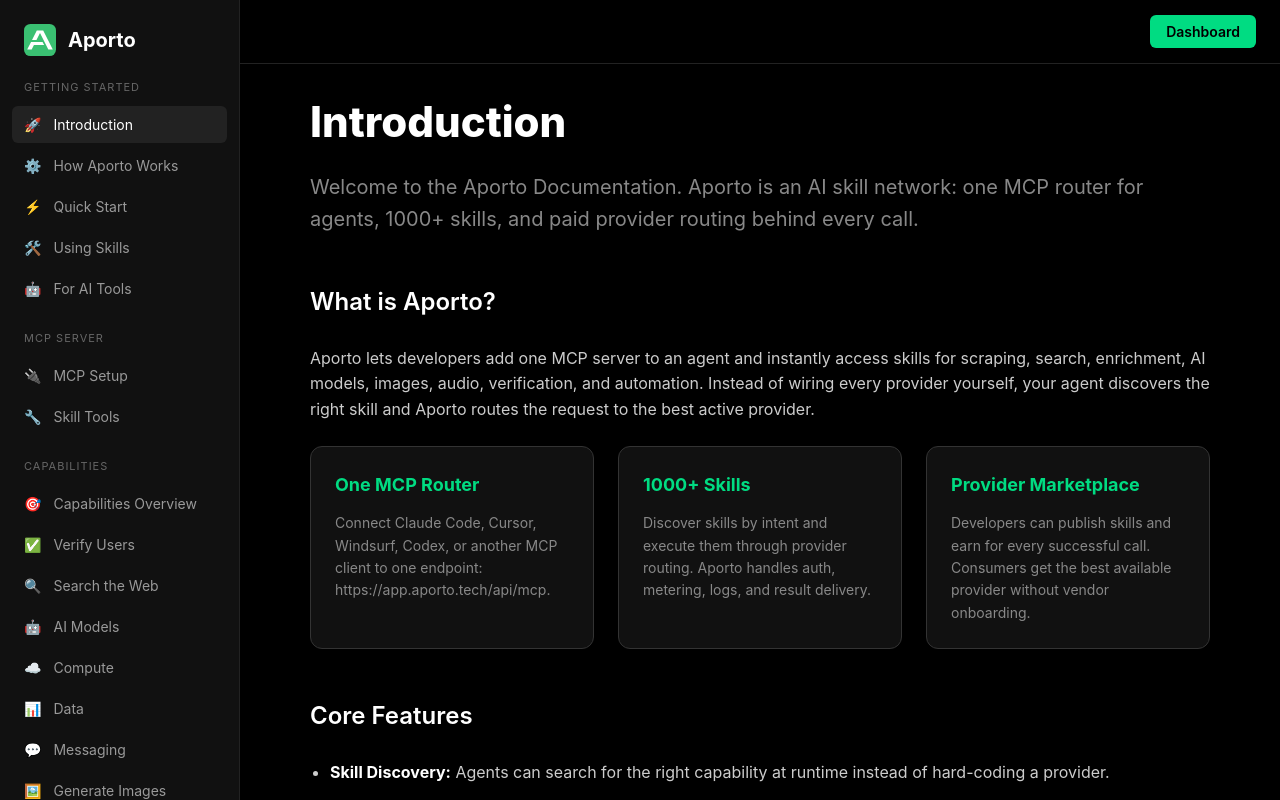
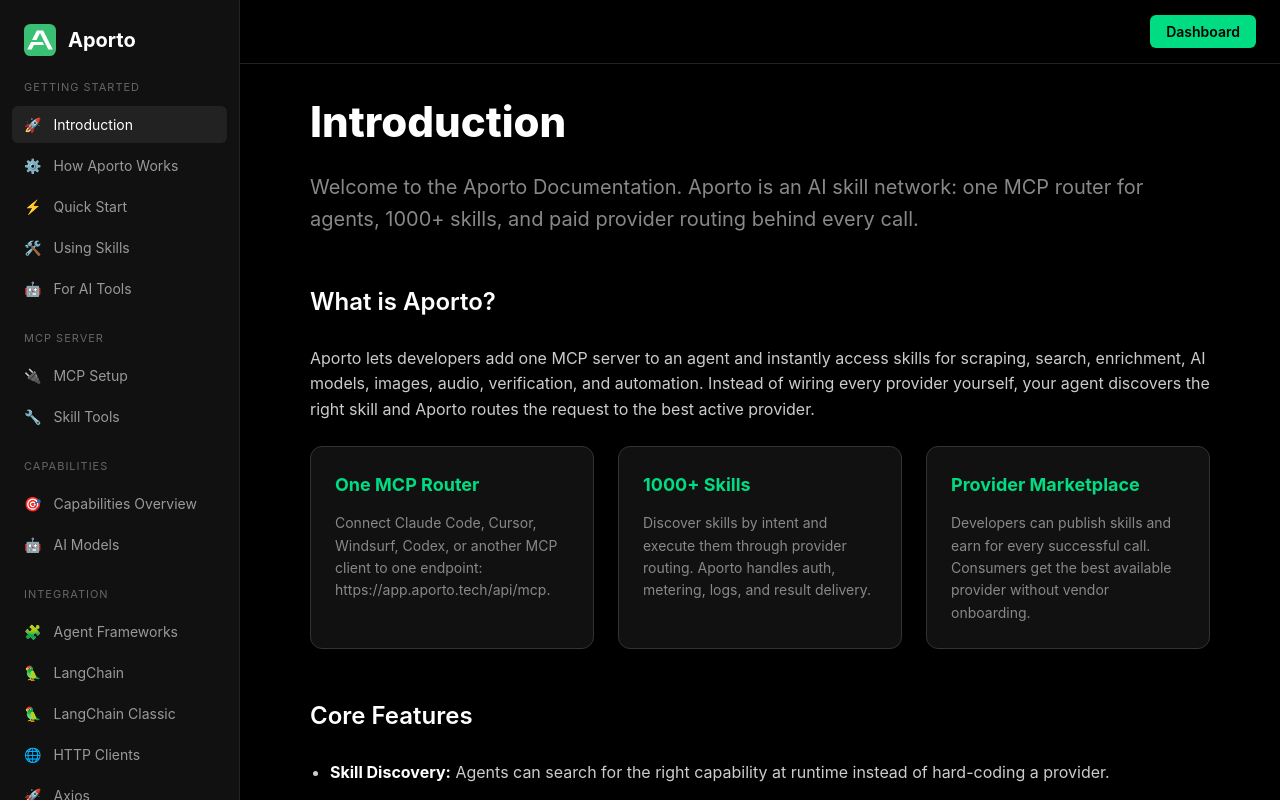
Before and after one commit to Pevznergo/docs.aporto, a Next.js app: page /introduction in a window 1280 px wide. Built offline with nearby package versions, Linux system fonts and the light colour scheme.

Commit message:
Update Sidebar.tsx

```diff
--- a/src/components/Sidebar.tsx
+++ b/src/components/Sidebar.tsx
@@ -30,15 +30,7 @@
             title: "Capabilities",
             items: [
                 { name: "Capabilities Overview", icon: "🎯", path: "/capabilities" },
-                { name: "Verify Users", icon: "✅", path: "/capabilities/verify" },
-                { name: "Search the Web", icon: "🔍", path: "/capabilities/search" },
-                { name: "AI Models", icon: "🤖", path: "/capabilities/ai-models" },
-                { name: "Compute", icon: "☁️", path: "/capabilities/compute" },
-                { name: "Data", icon: "📊", path: "/capabilities/data" },
-                { name: "Messaging", icon: "💬", path: "/capabilities/messaging" },
-                { name: "Generate Images", icon: "🖼️", path: "/capabilities/images" },
-                { name: "Audio Services", icon: "🎵", path: "/capabilities/audio" },
-                { name: "Browser Automation", icon: "🌐", path: "/capabilities/browser" }
+                { name: "AI Models", icon: "🤖", path: "/capabilities/ai-models" }
             ]
         },
         {
```
